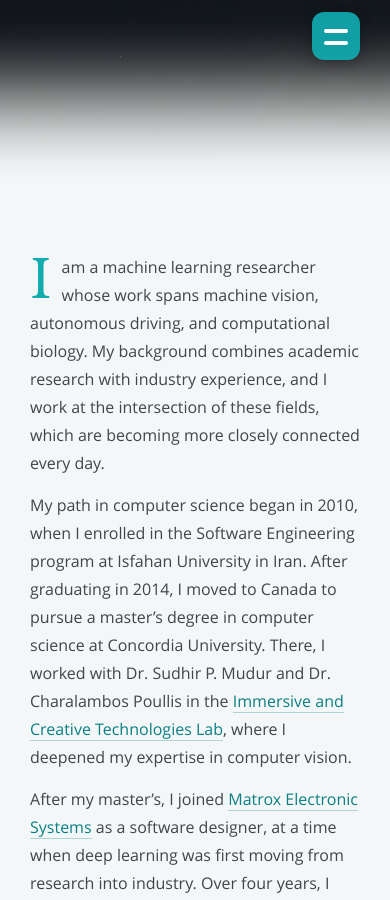
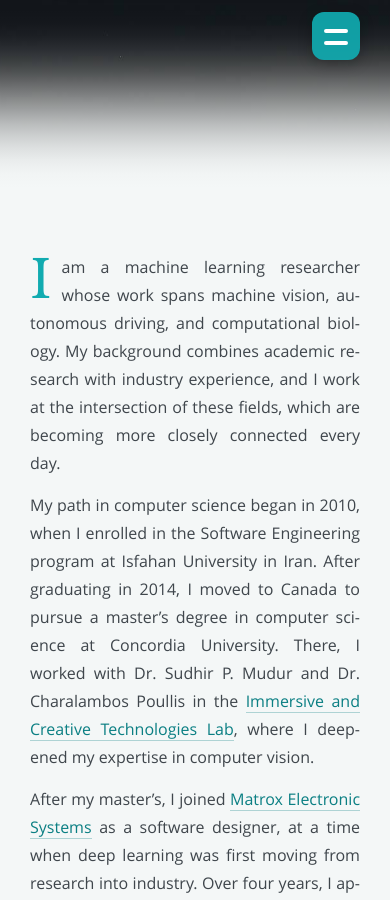
Before and after one commit to maneshgar/personal-website, a Jekyll site: the page built from index.html, in a window 390 px wide and 900 px high, scrolled down 892 px. Built offline with Jekyll 4.4.1, drawn with Linux system fonts in a browser that asks for light colours.

Commit message:
Justify the Bio on phones too
Co-Authored-By: Claude Opus 5.5 <noreply@anthropic.com>

```diff
--- a/css/layout.css
+++ b/css/layout.css
@@ -1534,7 +1534,7 @@ h1.section-title, #about h1.section-title { margin-bottom: 48px; }
    ul#nav li a { font-size: 12px; letter-spacing: 2px; margin: 14px 0; }
    ul#nav li.current a { color: #11ABB0; }
    /* Bio: justified text leaves big gaps on narrow screens */
-   #about .bio-text p { text-align: left; -webkit-hyphens: manual; hyphens: manual; }
+   #about .bio-text p { text-align: justify; -webkit-hyphens: auto; hyphens: auto; }
 }
 
 /* Links on phones: an even 4-column grid, captions capped at two lines */
```
